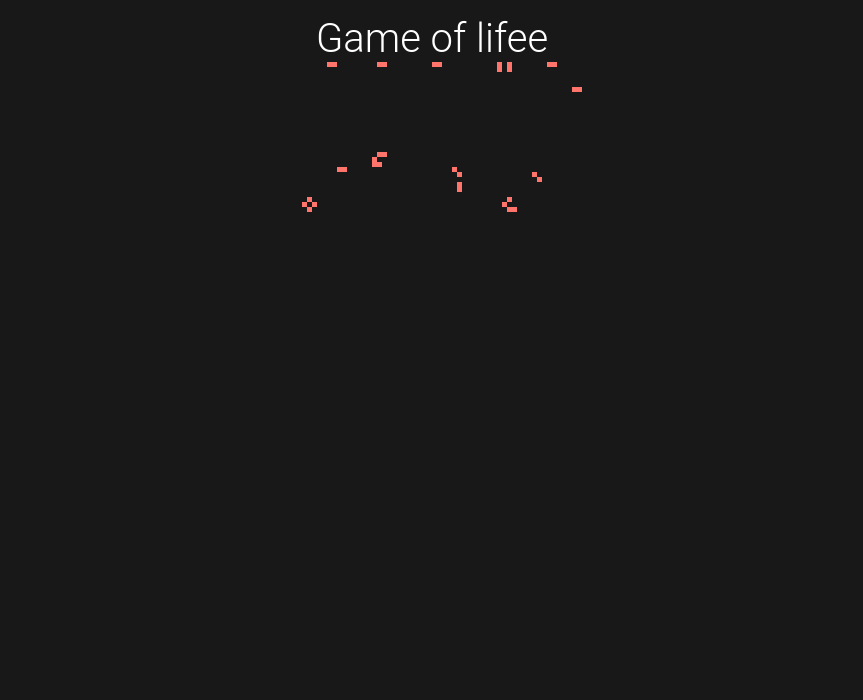
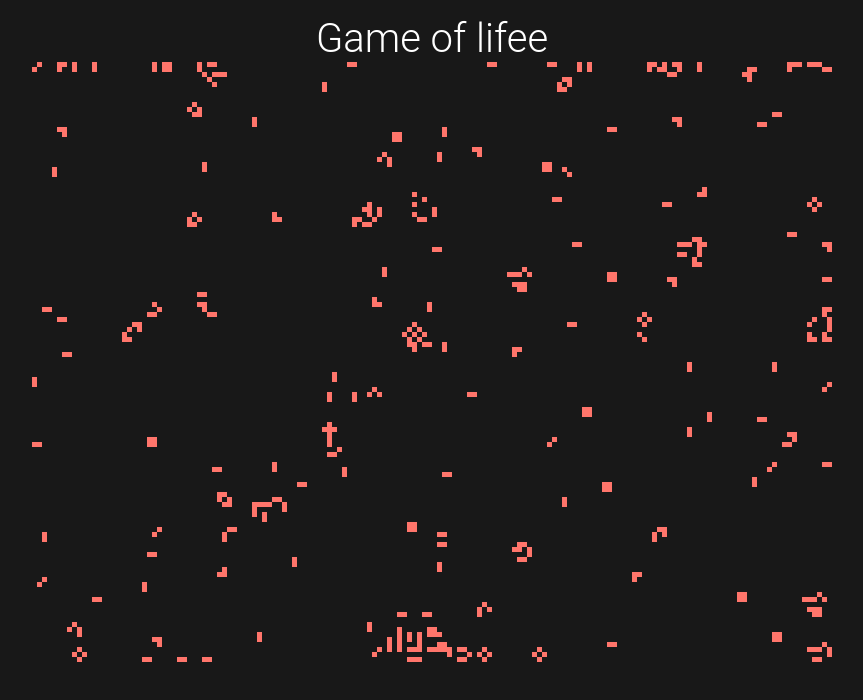
Before and after one commit to makap0120/game-of-life, a website: page src/index.html in a window 1280 px wide. Shown: the whole page, without its empty margins (208-1071 px from the left). Drawn offline with Linux system fonts and the light colour scheme.

Commit message:
cleanup & optimization: draw & updated field gen in single loop

```diff
--- a/src/game.js
+++ b/src/game.js
@@ -1,96 +1,88 @@
 class GameOfLife {
-    constructor() {
+    constructor(ctx, canvas, size) {
+        this.canvas = canvas;
+        this.ctx = ctx;
+        this.cell_size = size ? size : 5;
 
-        alert(2, canvas);
-        console.log(canvas.width);
-
-        this.cell_size = 5;
         this.dead_color = "#181818";
         this.alive_color = "#FF756B";
-        this.cells_in_column = Math.floor(canvas.width / this.cell_size);
-        this.cells_in_row = Math.floor(canvas.height / this.cell_size);
+
+        this.cells_in_row = Math.floor(this.canvas.width/this.cell_size);
+        this.cells_in_column = Math.floor(this.canvas.height/this.cell_size);
         this.active_array = [];
-        this.inactive_array = [];
+        this.updated_array = [];
+
+        this.loopCells = (innercb, outercb) => {
+            for ( let r = 0; r < this.cells_in_row; r++) {
+                outercb && outercb(r);
+                for ( let c = 0; c < this.cells_in_column; c++ ) {
+                    innercb(r, c);
+                }
+            }
+        }
 
         this.arrayInit = () => {
-            // creating 2 2d arrays
-            for ( let i = 0; i < this.cells_in_row; i++) {
-                this.active_array[i] = [];
-                for (let j = 0; j < this.cells_in_column; j++) {
-                    this.active_array[i][j] = 0;
-                }
-            }
-            this.inactive_array = this.active_array;
+            this.loopCells((r, c) => {
+                this.active_array[r][c] = Math.random() > .3 ? 1 : 0;
+                this.updated_array[r][c] = 0;
+            }, (r) => {
+                this.active_array[r] = [];
+                this.updated_array[r] = [];
+            });
         };
 
-        this.arrayRandomize = () => {
-            // looping thru active array and randomizing values
-            for (let row in this.cells_in_row) {
-                for (let column in this.cells_in_column) {
-                    this.active_array[row][column] = Math.round(Math.random());
+        this.step = () => {
+            this.loopCells((r,c) => {
+                // draw
+                this.ctx.fillStyle = this.active_array[r][c] ? this.alive_color: this.dead_color;
+                this.ctx.fillRect(this.cell_size * r, this.cell_size * c, this.cell_size, this.cell_size);
+
+                // prep updated array
+                const ns = this.getNeighbours(r,c);
+                if (this.active_array[r][c]) {
+                    this.updated_array[r][c] = ns < 2 || ns > 3 ? 0 : 1;
+                } else {
+                    this.updated_array[r][c] = ns === 3 ? 1 : 0;
                 }
-            }
-        };
+            });
+            // replace data
+            this.active_array = this.updated_array;
+        }
 
-        this.fillArray = () => {
-            for (let row in this.cells_in_row) {
-                for (let column in this.cells_in_column) {
-                    let color = this.active_array[row][column]? this.alive_color : this.dead_color;
-                    ctx.fillStyle(color);
-                    const size = this.cell_size;
-                    ctx.fillRect(j * size, i * size, this.size, this.size);
+        this.getNeighbours = (r, c) => {
+            let total = 0;
+            const nRows = [r];
+            const nCols = [c];
+
+            if (r === 0) nRows.push(r + 1);
+            else if (r === this.cells_in_row - 1) nRows.push(r - 1);
+            else nRows.push(r + 1, r - 1);
+
+            if (c === 0) nCols.push(c + 1);
+            else if (c === this.cells_in_column - 1) nCols.push(c - 1);
+            else nCols.push(c + 1, c - 1);
+
+            try {
+                for (let nr of nRows) {
+                    for (let nc of nCols) {
+                        this.active_array[nr][nc] && total++;
+                    }
                 }
-            }
-        };
+            } catch(e) {
+                console.error(this.cells_in_row, this.cells_in_column, this.active_array.length, this.active_array[60]);
 
-        this.countNeighbours = (row, col) => {
-            let total = 0;
-            const nRows = [row];
-            const nCols = [col];
-
-            if (row === 0) {
-                nRows.push(row + 1);
-            } else if (row === this.cells_in_row.length - 1) {
-                nRows.push(row - 1);
-            } else {arrayInit
-            }
-            if (col === 0) {
-                col === 0 && nCols.push(row + 1);
-            } else if (row === this.cells_in_column.length - 1) {
-                nCols.push(row - 1);
-            } else {
-                nCols.push(row + 1);
-                nCols.push(row - 1);
+                throw new Error(`row ${r}, col ${c}, ${JSON.stringify(nRows)}, ${JSON.stringify(nCols)}`);
             }
 
-            for (let nRow of nRows) {
-                for (let nCol of nCols) {
-                    this.active_array[nRow][nCol] && total++;
-                }
-            }
             return total;
-        };
+        }
 
-        this.updateCellValue = (row, col) => {
-            const neighbours = this.countNeighbours(row, col);
-            return neighbours > 4 || neighbours < 3 ? 0 : 1;
-        };
+        this.init = () => {
+            this.arrayInit();
 
-        this.updateLifeCycle = () => {
-            for (let row in this.cells_in_row) {
-                for (let column in this.cells_in_column) {
-                    const new_state = this.updateCellValue(row, column);
-                    this.inactive_array[row][column] = new_state;
-                }
-            }
-
-            this.active_array = this.inactive_array;
-        };
-
-        this.run = () => {
-            this.updateLifeCycle();
-            this.fillArray();
+            setInterval(() => {
+                this.step();
+            }, 600)
         }
     }
-
 }
--- a/src/gof.js
+++ /dev/null
@@ -1,97 +0,0 @@
-class GameOfLife {
-    constructor(ctx, canvas, size) {
-        this.canvas = canvas;
-        this.ctx = ctx;
-        this.cell_size = size ? size : 5;
-
-        this.dead_color = "#181818";
-        this.alive_color = "#FF756B";
-
-        this.cells_in_row = Math.floor(this.canvas.width/this.cell_size);
-        this.cells_in_column = Math.floor(this.canvas.height/this.cell_size);
-        this.active_array = [];
-        this.updated_array = [];
-
-        this.loopCells = (cb) => {
-            for ( let i = 0; i < this.cells_in_row; i++) {
-                console.log('row', i);
-                for ( let j = 0; j < this.cells_in_column; j++ ) {
-                    console.log('cell', j);
-                    cb(i, j);
-                }
-            }
-        }
-
-        this.arrayInit = () => {
-            for (let r = 0; r < this.cells_in_row; r++) {
-                this.active_array[r] = [];
-                this.updated_array[r] = [];
-                for (let c = 0; c < this.cells_in_column; c++) {
-                    this.active_array[r][c] = Math.random() > .3 ? 1 : 0;
-                    this.updated_array[r][c] = 0;
-                }
-            }
-        };
-
-        this.draw = () => {
-            this.loopCells((row, col) => {
-                this.ctx.fillStyle = this.active_array[row][col] ? this.alive_color: this.dead_color;
-                this.ctx.fillRect(this.cell_size * row, this.cell_size * col, this.cell_size, this.cell_size);
-            })
-        };
-
-        this.updateField = () => {
-            // for(let r = 0; r < this.cells_in_row; r++) {}
-            this.loopCells((r,c) => {
-                const ns = this.getNeighbours(r,c);
-                if (this.active_array[r][c]) {
-                    this.updated_array[r][c] = ns < 2 || ns > 3 ? 0 : 1;
-                } else {
-                    this.updated_array[r][c] = ns === 3 ? 1 : 0;
-                }
-            });
-            this.active_array = this.updated_array;
-        };
-
-
-
-        this.getNeighbours = (r, c) => {
-            let total = 0;
-            const nRows = [r];
-            const nCols = [c];
-
-            if (r === 0) nRows.push(r + 1);
-            else if (r === this.cells_in_row - 1) nRows.push(r - 1);
-            else nRows.push(r + 1, r - 1);
-
-            if (c === 0) nCols.push(c + 1);
-            else if (c === this.cells_in_column - 1) nCols.push(c - 1);
-            else nCols.push(c + 1, c - 1);
-
-            try {
-                for (let nr of nRows) {
-                    for (let nc of nCols) {
-                        this.active_array[nr][nc] && total++;
-                    }
-                }
-            } catch(e) {
-                console.error(this.cells_in_row, this.cells_in_column, this.active_array.length, this.active_array[60]);
-
-                throw new Error(`row ${r}, col ${c}, ${JSON.stringify(nRows)}, ${JSON.stringify(nCols)}`);
-            }
-
-            return total;
-        }
-
-        this.init = () => {
-            this.arrayInit();
-            this.draw();
-            this.getNeighbours(59,30);
-
-            setInterval(() => {
-                this.updateField();
-                this.draw();
-            }, 600)
-        }
-    }
-}
--- a/src/index.html
+++ b/src/index.html
@@ -6,11 +6,12 @@
     <title>game of life</title>
     <meta name='viewport' content='width=device-width, initial-scale=1'>
     <link rel='stylesheet' type='text/css' media='screen' href='./main.css'>
-    <script src="./gof.js"></script>
+
 </head>
 <body>
     <h1>Game of lifee</h1>
-    <canvas id="gamefield"></canvas>
+    <canvas id="gamefield" width="800" height="600"></canvas>
 </body>
+<script src="./game.js"></script>
 <script src='./index.js'></script>
 </html>
--- a/src/index.js
+++ b/src/index.js
@@ -1,14 +1,4 @@
 const canvas = document.querySelector('#gamefield');
 const ctx = canvas.getContext('2d');
-console.log(11);
-window.onload = () => {
-    const game = new GameOfLife(ctx, canvas);
-    game.init();
-    // alert(1);
-    // game.arrayRandomize();
-    // game.fillArray();
-
-    // window.setInterval(() => {
-    //     game.run();
-    // }, 300);
-}
+const game = new GameOfLife(ctx, canvas, 5);
+game.init();
--- a/src/main.css
+++ b/src/main.css
@@ -10,14 +10,3 @@ h1 {
   font-family: "Roboto", sans-serif;
   font-weight: 300;
 }
-.buttons-div > button {
-  background-color: rgba(255, 255, 255, 0.6);
-  font-family: "Roboto", sans-serif;
-  font-size: 18px;
-  padding: 10px;
-  border: none;
-  border-radius: 10px;
-  margin: 20px;
-  font-weight: 300;
-  outline: none;
-}
```
Also changed, not shown: index.js (+0 -13 lines).
